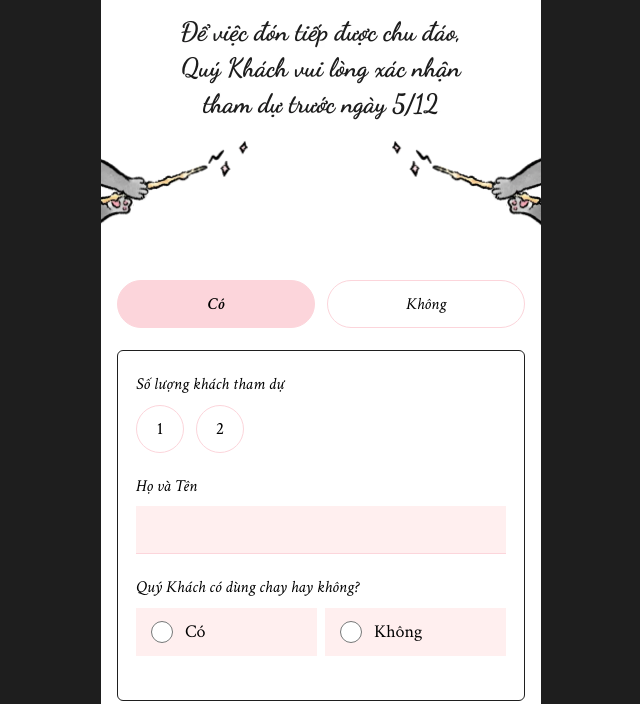
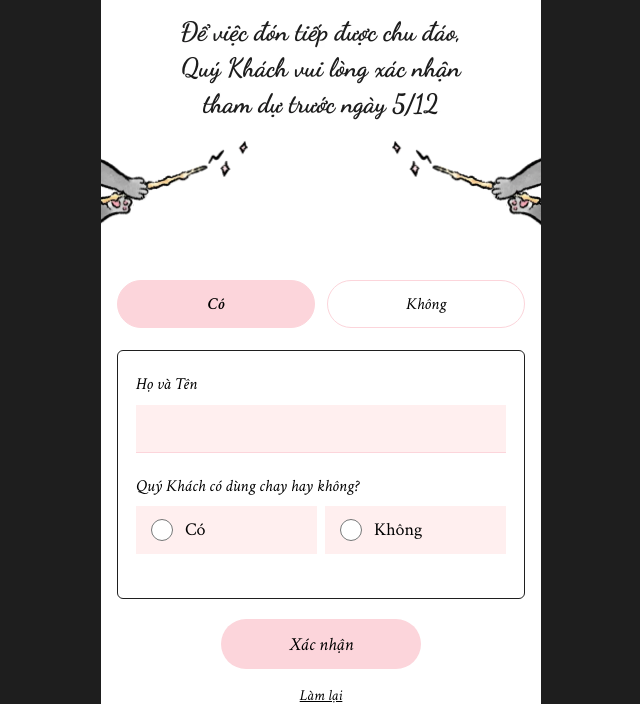
Before and after one commit to drminht/minhandmindy-vi, a plain HTML site: page index.html in a window 1280 px wide. Both pictures are taken after a click on the button "Có". Shown: the part 96-800 px from the top of the page, without its empty margins (319-959 px from the left). Drawn offline with nearby package versions, Linux system fonts and the light colour scheme; a web font is replaced by a local one.

Commit message:
RSVP: remove guest count and plus-one fields
Co-Authored-By: Claude Opus 5.5 <noreply@anthropic.com>
Claude-Session: https://claude.ai/code/session_01Ff7T72s8AAnNHWr822yj8D

```diff
--- a/index.html
+++ b/index.html
@@ -35,6 +35,6 @@ TP. Hồ Chí Minh</p><a class="map" id="map" href="https://www.google.com/maps/
 </main>
 <script src="main.js?v=2" defer></script>
 <script src="config.js?v=2"></script>
-<script src="rsvp.js?v=5" defer></script>
+<script src="rsvp.js?v=7" defer></script>
 </body>
 </html>
--- a/rsvp.js
+++ b/rsvp.js
@@ -4,7 +4,7 @@
   var root = document.getElementById('rsvp-form-root');
   if (!root) return;
 
-  var DRAFT_KEY = 'rsvp-draft-vi-v3';
+  var DRAFT_KEY = 'rsvp-draft-vi-v5';
   var PLACEHOLDER = 'PASTE_APPS_SCRIPT_URL_HERE';
   var EVENTS = [
     ['Intimate Ceremony', 'Intimate Ceremony'],
@@ -14,7 +14,7 @@
   // Reception-only invite: the event question is skipped and this value is sent instead.
   var FIXED_EVENT = (window.RSVP_CONFIG || {}).fixedEvent || '';
 
-  var state = { attending: '', seats: '', fullName: '', plusOneName: '', joiningFor: '', vegetarian: '' };
+  var state = { attending: '', fullName: '', joiningFor: '', vegetarian: '' };
   var submissionId = newId();
   var sending = false;
 
@@ -59,28 +59,11 @@
     return h('div', { class: 'rsvp-collapse' }, [h('div', { class: 'rsvp-inner' }, [content])]);
   }
 
-  // seats
-  var seatBtns = ['1', '2'].map(function (n) {
-    return h('button', { type: 'button', class: 'rsvp-seat', role: 'radio', 'aria-checked': 'false', 'data-v': n, text: n });
-  });
-  var seatsErr = errEl('rsvp-seats-err');
-  var seatsGroup = h('div', { class: 'rsvp-seats', role: 'radiogroup', 'aria-labelledby': 'rsvp-seats-l', 'aria-describedby': 'rsvp-seats-err' }, seatBtns);
-  var seatsField = h('div', { class: 'rsvp-field' }, [
-    h('span', { class: 'rsvp-label', id: 'rsvp-seats-l', text: 'Số lượng khách tham dự' }),
-    seatsGroup, seatsErr]);
-  var seatsRow = collapse(seatsField);
-
   // name
   var nameIn = h('input', { type: 'text', class: 'rsvp-input', id: 'rsvp-name', name: 'name', autocomplete: 'name', 'aria-describedby': 'rsvp-name-err', maxlength: '200' });
   var nameErr = errEl('rsvp-name-err');
   var nameField = h('div', { class: 'rsvp-field' }, [
     h('label', { class: 'rsvp-label', for: 'rsvp-name', text: 'Họ và Tên' }), nameIn, nameErr]);
-
-  // plus one
-  var plusIn = h('input', { type: 'text', class: 'rsvp-input', id: 'rsvp-plus', name: 'plus-one-name', autocomplete: 'off', 'aria-describedby': 'rsvp-plus-err', maxlength: '200' });
-  var plusErr = errEl('rsvp-plus-err');
-  var plusRow = collapse(h('div', { class: 'rsvp-field' }, [
-    h('label', { class: 'rsvp-label', for: 'rsvp-plus', text: 'Họ tên người đi cùng bạn?' }), plusIn, plusErr]));
 
   // event
   var radios = EVENTS.map(function (ev, i) {
@@ -111,7 +94,7 @@
   var nameWrap = h('div', { class: 'rsvp-collapse-static' }, [nameField]);
   nameWrap.style.marginBottom = '22px';
 
-  var card = h('div', { class: 'rsvp-card', hidden: '' }, [seatsRow, nameWrap, plusRow, eventRow, vegRow, hp]);
+  var card = h('div', { class: 'rsvp-card', hidden: '' }, [nameWrap, eventRow, vegRow, hp]);
 
   var submitBtn = h('button', { type: 'submit', class: 'rsvp-submit', text: 'Xác nhận' });
   var resetBtn = h('button', { type: 'button', class: 'rsvp-link', text: 'Làm lại' });
@@ -138,13 +121,10 @@
     btnNo.setAttribute('aria-pressed', no);
     var picked = yes || no;
     card.hidden = !picked; actions.hidden = !picked;
-    setHidden(seatsRow, !yes);
     setHidden(eventRow, !yes || !!FIXED_EVENT);
     setHidden(vegRow, !yes);
-    setHidden(plusRow, !(yes && state.seats === '2'));
-    seatBtns.forEach(function (b) { b.setAttribute('aria-checked', b.getAttribute('data-v') === state.seats); b.tabIndex = (state.seats ? b.getAttribute('data-v') === state.seats : b.getAttribute('data-v') === '1') ? 0 : -1; });
     radios.forEach(function (r) { r.input.checked = r.input.value === state.joiningFor; });
-    nameIn.value = state.fullName; plusIn.value = state.plusOneName;
+    nameIn.value = state.fullName;
     vegRadios.forEach(function (r) { r.input.checked = r.input.value === state.vegetarian; });
   }
 
@@ -153,7 +133,7 @@
     if (input) { if (msg) input.setAttribute('aria-invalid', 'true'); else input.removeAttribute('aria-invalid'); }
   }
   function clearErrors() {
-    setErr(nameIn, nameErr); setErr(plusIn, plusErr); setErr(null, seatsErr); setErr(null, eventErr);
+    setErr(nameIn, nameErr); setErr(null, eventErr);
     status.textContent = ''; status.classList.remove('is-error');
   }
 
@@ -164,23 +144,10 @@
   btnYes.addEventListener('click', function () { choose('Yes'); });
   btnNo.addEventListener('click', function () { choose('No'); });
 
-  seatBtns.forEach(function (b, i) {
-    b.addEventListener('click', function () {
-      state.seats = b.getAttribute('data-v'); setErr(null, seatsErr); render(); saveDraft();
-    });
-    b.addEventListener('keydown', function (e) {
-      var d = e.key === 'ArrowRight' || e.key === 'ArrowDown' ? 1 : e.key === 'ArrowLeft' || e.key === 'ArrowUp' ? -1 : 0;
-      if (!d) return;
-      e.preventDefault();
-      var t = seatBtns[(i + d + seatBtns.length) % seatBtns.length];
-      t.focus(); t.click();
-    });
-  });
   radios.forEach(function (r) {
     r.input.addEventListener('change', function () { state.joiningFor = r.input.value; setErr(null, eventErr); saveDraft(); });
   });
   nameIn.addEventListener('input', function () { state.fullName = nameIn.value; if (nameIn.value.trim()) setErr(nameIn, nameErr); saveDraft(); });
-  plusIn.addEventListener('input', function () { state.plusOneName = plusIn.value; if (plusIn.value.trim()) setErr(plusIn, plusErr); saveDraft(); });
   vegRadios.forEach(function (r) {
     r.input.addEventListener('change', function () { state.vegetarian = r.input.value; saveDraft(); });
   });
@@ -202,9 +169,7 @@
     var yes = state.attending === 'Yes';
     var first = null;
     function bad(el, node, msg, input) { setErr(input, node, msg); if (!first) first = el; }
-    if (yes && !state.seats) bad(seatBtns[0], seatsErr, 'Vui lòng chọn số chỗ cần giữ.', null);
     if (!state.fullName.trim()) bad(nameIn, nameErr, 'Cho chúng mình biết tên bạn nhé.', nameIn);
-    if (yes && state.seats === '2' && !state.plusOneName.trim()) bad(plusIn, plusErr, 'Vui lòng nhập họ tên người đi cùng.', plusIn);
     if (yes && !FIXED_EVENT && !state.joiningFor) bad(radios[0].input, eventErr, 'Vui lòng chọn phần bạn sẽ tham dự.', null);
     if (first) first.focus();
     return !first;
@@ -225,9 +190,7 @@
     var yes = state.attending === 'Yes';
     var payload = {
       attending: state.attending,
-      seats: yes ? Number(state.seats) : '',
       fullName: state.fullName.trim(),
-      plusOneName: yes && state.seats === '2' ? state.plusOneName.trim() : '',
       joiningFor: yes ? (FIXED_EVENT || state.joiningFor) : '',
       vegetarian: yes ? state.vegetarian : '',
       submissionId: submissionId,
```
